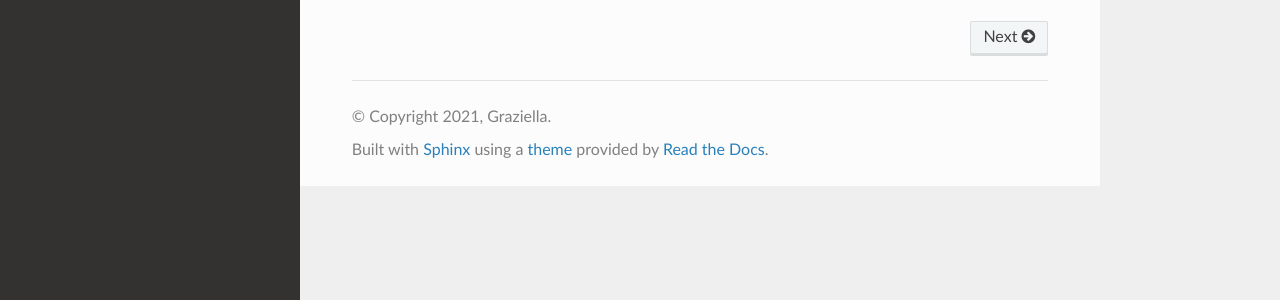
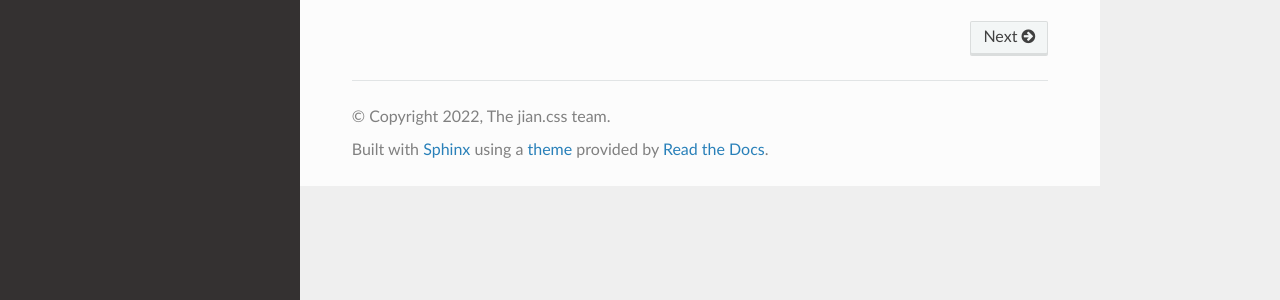
Before and after one commit to jian-css/docs, a Sphinx documentation site: the page built from docs/source/index.rst, in a window 1280 px wide. Shown: the part 584-884 px from the top of the page. Built offline with Sphinx 7.4.7 and the Read the Docs theme 2.0.0, drawn with Linux system fonts in a browser that asks for light colours.

Commit message:
Update conf.py

```diff
--- a/docs/source/conf.py
+++ b/docs/source/conf.py
@@ -3,8 +3,8 @@
 # -- Project information
 
 project = 'Lumache'
-copyright = '2021, Graziella'
-author = 'Graziella'
+copyright = '2022, The jian.css team'
+author = 'The jian.css team'
 
 release = '0.1'
 version = '0.1.0'
```
